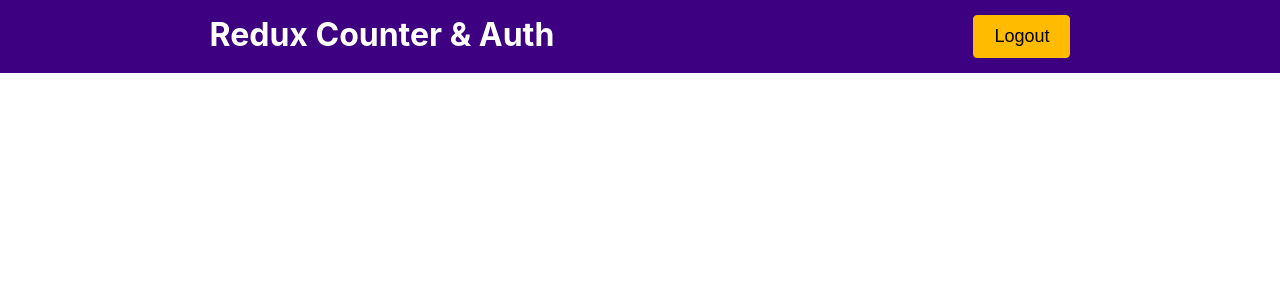
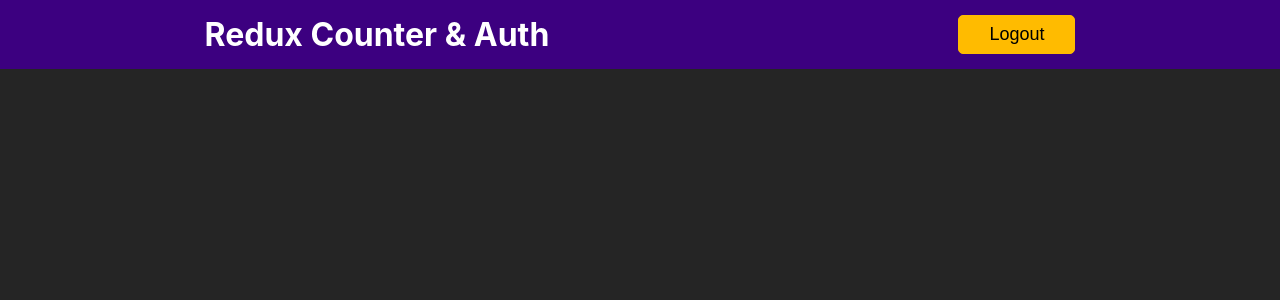
Before and after one commit to Sepinood-Karimi/Counter-Redux, a React (Create React App) app: page / in a window 1280 px wide. Shown: the top 300 px of the page. Built offline with nearby package versions, Linux system fonts and the light colour scheme.

Commit message:
add additional styles

```diff
--- a/src/Components/Header/Header.module.css
+++ b/src/Components/Header/Header.module.css
@@ -14,7 +14,7 @@
 .header button{
     background-color: #ffbb00;
     border: 1px solid #ffbb00;
-    padding: 10px 20px;
-    border-radius: 4px;
+    padding: 0 30px;
+    border-radius: 5px;
     font-size: 1.125rem;
 }
--- a/src/index.css
+++ b/src/index.css
@@ -13,6 +13,7 @@
     sans-serif;
   -webkit-font-smoothing: antialiased;
   -moz-osx-font-smoothing: grayscale;
+  background-color: #252525;
 }
 
 code {
```
